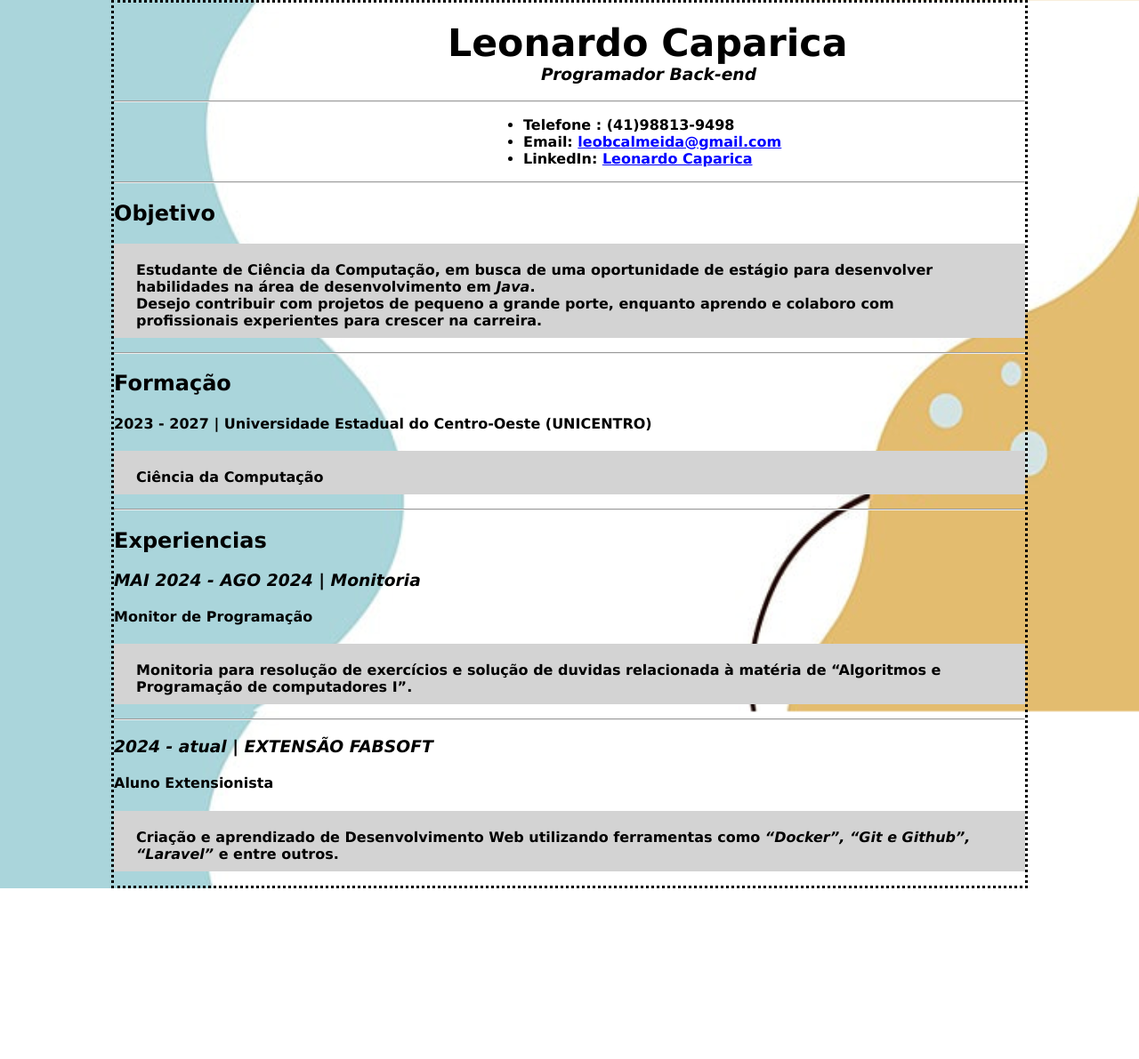
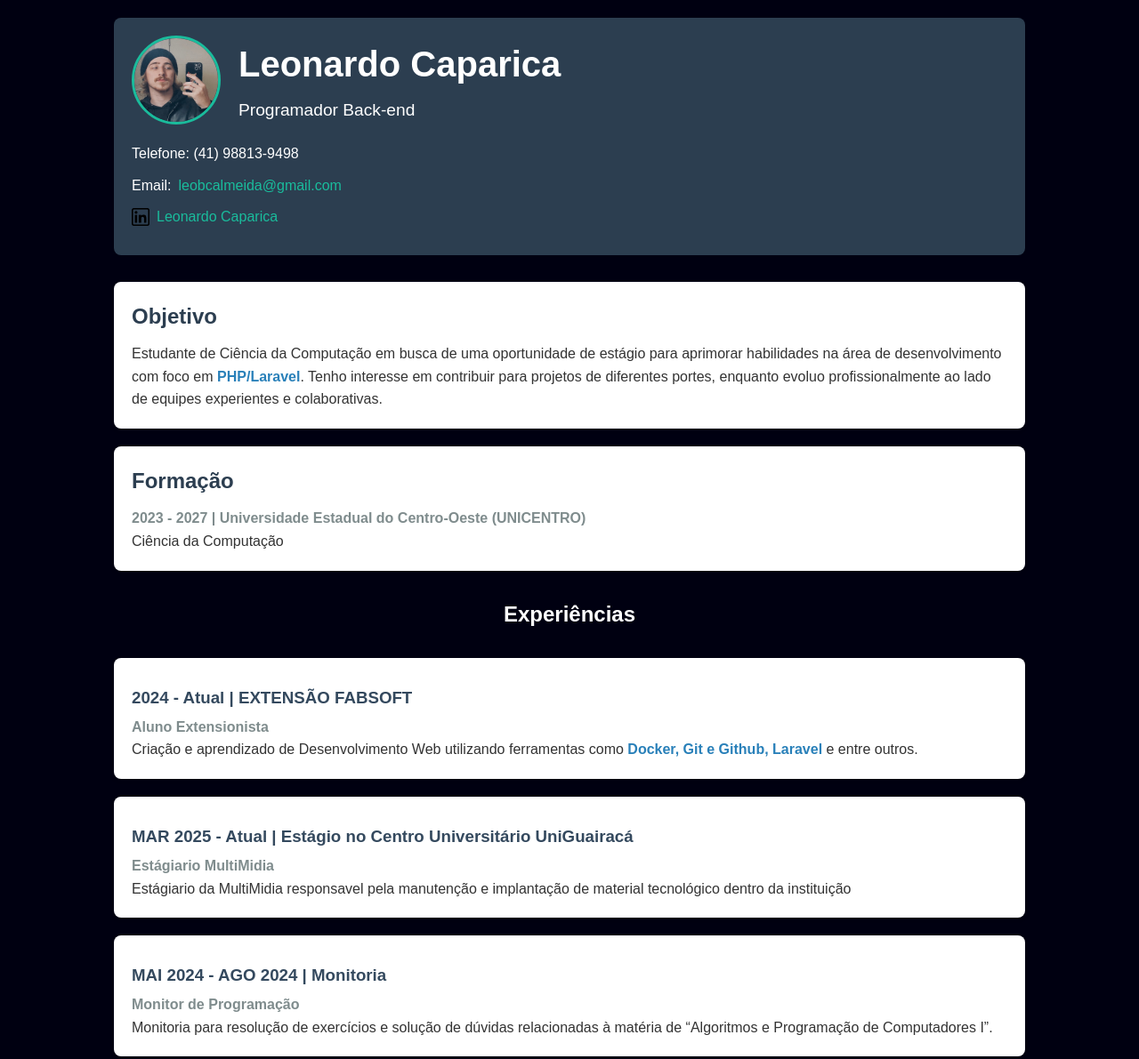
Before and after one commit to CaparicaLeo/DesenvolvimentoInterfaceWeb, a plain HTML site: page curriculo/index.html in a window 1280 px wide. Shown: the whole page at 89% size. Before the commit the page ends 999 px from the top, so only its background shows below. Drawn offline with Linux system fonts and the light colour scheme.

Commit message:
att curriculo

```diff
--- a/curriculo/index.html
+++ b/curriculo/index.html
@@ -3,64 +3,102 @@
 	<head>
 		<meta charset="UTF-8" />
 		<title>Curriculo</title>
-    <link rel="stylesheet" href="style.css" />
+		<link rel="stylesheet" href="style2.css" />
 	</head>
 
 	<body>
+		<header>
+			<div class="cabecalho">
+				<img
+					src="/curriculo/assets/foto.jpg"
+					alt="Foto de perfil"
+					class="foto-perfil"
+				/>
+				<div class="info-pessoal">
 					<h1>Leonardo Caparica</h1>
 					<h3 class="funcao">Programador Back-end</h3>
-
-    <hr />
-
+				</div>
+			</div>
+			<div class="contato">
 				<ul>
-      <li>Telefone : (41)98813-9498</li>
+					<li>Telefone: (41) 98813-9498</li>
 					<li>
 						Email:
-        <a href="mailto:leobcalmeida@gmail.com">leobcalmeida@gmail.com</a>
+						<a href="mailto:leobcalmeida@gmail.com"
+							>leobcalmeida@gmail.com</a
+						>
 					</li>
 					<li>
-        LinkedIn:
-        <a href="https://www.linkedin.com/in/leonardo-caparica-216217284/"
+						<img
+							class="linkedin-icon"
+							src="/curriculo/assets/linkedin.png"
+							alt="linkedin icon"
+							href="https://www.linkedin.com/in/leonardo-caparica-216217284/"
+						/>
+						<a
+							href="https://www.linkedin.com/in/leonardo-caparica-216217284/"
 							>Leonardo Caparica</a
 						>
 					</li>
 				</ul>
+			</div>
+		</header>
 
-    <hr />
-
+		<main>
+			<div class="objetivo">
 				<h2>Objetivo</h2>
 				<p>
-      Estudante de Ciência da Computação, em busca de uma oportunidade de
-      estágio para desenvolver habilidades na área de desenvolvimento em
-      <a class="ferramentas">Java</a>. <br />
-      Desejo contribuir com projetos de pequeno a grande porte, enquanto aprendo
-      e colaboro com profissionais experientes para crescer na carreira.
+					Estudante de Ciência da Computação em busca de uma
+					oportunidade de estágio para aprimorar habilidades na área
+					de desenvolvimento com foco em
+					<a class="ferramentas">PHP/Laravel</a>. Tenho interesse em
+					contribuir para projetos de diferentes portes, enquanto
+					evoluo profissionalmente ao lado de equipes experientes e
+					colaborativas.
 				</p>
+			</div>
 
-    <hr />
+			<div class="container">
+				<h2>Formação</h2>
+				<h4>
+					2023 - 2027 | Universidade Estadual do Centro-Oeste
+					(UNICENTRO)
+				</h4>
+				<p>Ciência da Computação</p>
+			</div>
 
-    <h2>Formação</h2>
-    <h4>2023 - 2027 | Universidade Estadual do Centro-Oeste (UNICENTRO)</h4>
-    <p>Ciência da Computação</p>
+			<h2 class="experiencias">Experiências</h2>
 
-    <hr />
-
-    <h2>Experiencias</h2>
+			<div class="container">
+				<h3>2024 - Atual | EXTENSÃO FABSOFT</h3>
+				<h4>Aluno Extensionista</h4>
+				<p>
+					Criação e aprendizado de Desenvolvimento Web utilizando
+					ferramentas como
+					<a class="ferramentas">Docker, Git e Github, Laravel</a>
+					e entre outros.
+				</p>
+			</div>
+			<div class="container">
+				<h3>
+					MAR 2025 - Atual | Estágio no Centro Universitário
+					UniGuairacá
+				</h3>
+				<h4>Estágiario MultiMidia</h4>
+				<p>
+					Estágiario da MultiMidia responsavel pela manutenção e
+					implantação de material tecnológico dentro da instituição
+				</p>
+			</div>
+			<div class="container">
 				<h3>MAI 2024 - AGO 2024 | Monitoria</h3>
 				<h4>Monitor de Programação</h4>
 				<p>
-      Monitoria para resolução de exercícios e solução de duvidas relacionada à
-      matéria de “Algoritmos e Programação de computadores I”.
+					Monitoria para resolução de exercícios e solução de dúvidas
+					relacionadas à matéria de “Algoritmos e Programação de
+					Computadores I”.
 				</p>
-
-    <hr />
-
-    <h3>2024 - atual | EXTENSÃO FABSOFT</h3>
-    <h4>Aluno Extensionista</h4>
-    <p>
-      Criação e aprendizado de Desenvolvimento Web utilizando ferramentas como
-      <a class="ferramentas">“Docker”, “Git e Github”, “Laravel”</a> e entre
-      outros.
-    </p>
+			</div>
+		</main>
 	</body>
 </html>
--- /dev/null
+++ b/curriculo/style2.css
@@ -0,0 +1,120 @@
+/* Reset básico */
+* {
+	margin: 0;
+	padding: 0;
+	box-sizing: border-box;
+}
+
+/* Corpo da página */
+body {
+	font-family: Arial, sans-serif;
+	background-color: #001;
+	color: #333;
+	line-height: 1.6;
+	width: 80%;
+	margin: 20px auto;
+}
+
+/* Cabeçalho */
+header {
+	background-color: #2c3e50;
+	color: white;
+	padding: 20px;
+	border-radius: 8px;
+	margin-bottom: 30px;
+}
+
+.cabecalho {
+	display: flex;
+	align-items: center;
+	gap: 20px;
+}
+
+.foto-perfil {
+	width: 100px;
+	height: 100px;
+	border-radius: 50%;
+	border: 3px solid #1abc9c;
+}
+
+.info-pessoal h1 {
+	font-size: 2.5rem;
+	margin-bottom: 5px;
+}
+
+.funcao {
+	font-weight: 300;
+	font-size: 1.2rem;
+}
+
+/* Contato */
+.contato {
+	margin-top: 20px;
+}
+
+.contato ul {
+	list-style: none;
+	padding: 0;
+}
+
+.contato li {
+	margin-bottom: 10px;
+	display: flex;
+	align-items: center;
+	gap: 8px;
+}
+
+.contato a {
+	color: #1abc9c;
+	text-decoration: none;
+}
+
+.contato a:hover {
+	text-decoration: underline;
+}
+
+.linkedin-icon {
+	width: 20px;
+	height: 20px;
+}
+
+/* Main */
+main .objetivo,
+main .container {
+	background: white;
+	padding: 20px;
+	margin-bottom: 20px;
+	border-radius: 8px;
+	box-shadow: 0px 2px 5px rgba(0, 0, 0, 0.1);
+}
+
+main h2 {
+	color: #2c3e50;
+	margin-bottom: 10px;
+}
+
+main h3 {
+	color: #34495e;
+	margin-top: 10px;
+}
+
+main h4 {
+	color: #7f8c8d;
+	margin-top: 5px;
+}
+
+.experiencias {
+	margin: 30px 0px;
+	color: #fff;
+	text-align: center;
+    height: 80%;
+}
+
+.ferramentas {
+	font-weight: bold;
+	color: #2980b9;
+}
+
+a.ferramentas:hover {
+	text-decoration: underline;
+}
```
Also changed, not shown: curriculo/assets/foto.jpg (added), curriculo/assets/linkedin.png (added). Lines whose indentation alone changed are shown as unchanged.
